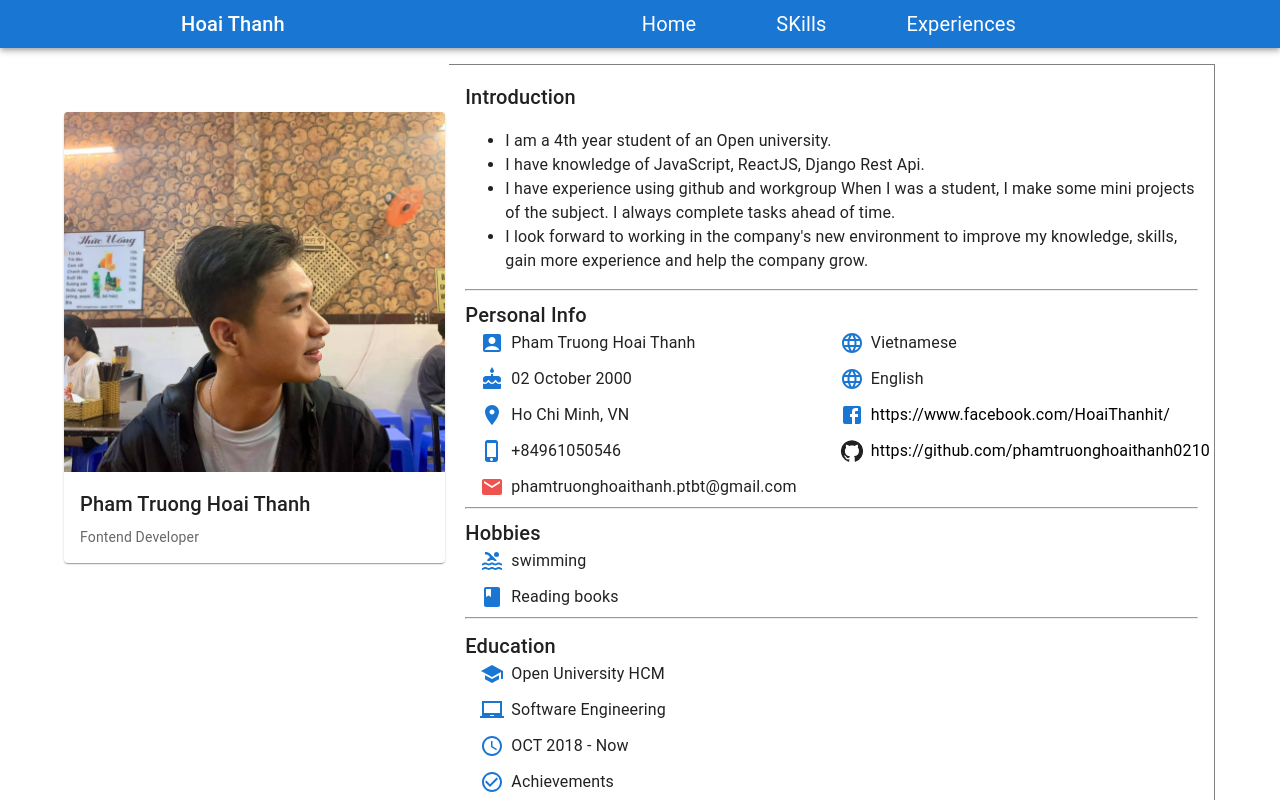
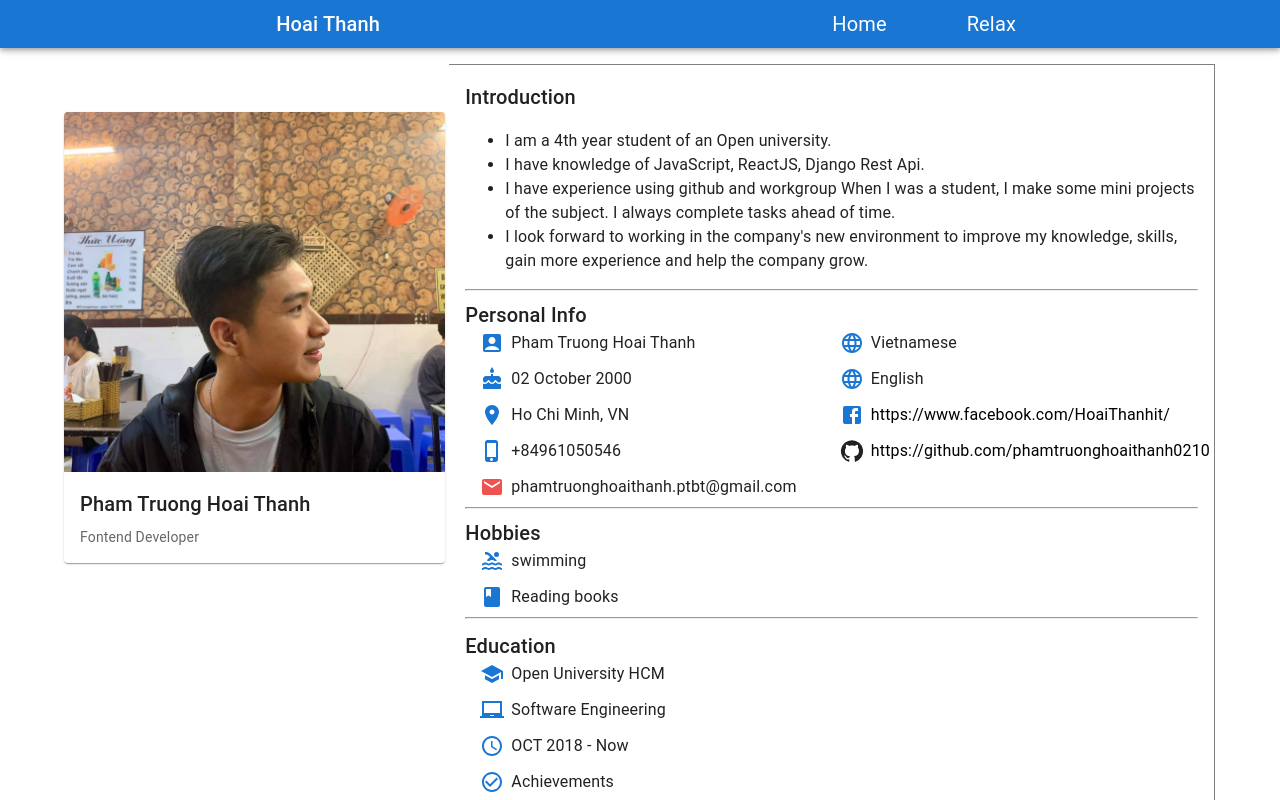
Before and after one commit to phamtruonghoaithanh0210/cv, a React (Create React App) app: page / in a window 1280 px wide. Shown: the top 800 px of the page. Built offline with nearby package versions, Linux system fonts and the light colour scheme.

Commit message:
update header

```diff
--- a/src/header/DrawerComponent.js
+++ b/src/header/DrawerComponent.js
@@ -16,6 +16,11 @@ export default function DrawerComponent() {
                             <Link to="/"  className={classes.link}>Home</Link>
                         </ListItemText>
                     </ListItem>
+                    <ListItem onClick={()=> setOpenDrawer(false)}>
+                        <ListItemText>
+                            <Link to="/relax" className={classes.link}>Relax</Link>
+                        </ListItemText>
+                    </ListItem>
                 </List>
             </Drawer>
             <IconButton onClick={() => setOpenDrawer(!openDrawer)} className={classes.icon}>
@@ -28,8 +33,12 @@ export default function DrawerComponent() {
 const useStyles = makeStyles( () => ({
     link: {
         textDecoration: "none",
-        color: "Blue",
+        color: "#8bd3dd",
         fontSize : "20px",
+        "&:hover": {
+            color: "Blue",
+            borderBottom: "1px solid white",
+        },
     },
     icon : {
         color : "red"
--- a/src/header/Header.js
+++ b/src/header/Header.js
@@ -19,8 +19,7 @@ export default function Header() {
                 {isMobile ? (<DrawerComponent/>) : (
                     <div className={classes.navlinks}>
                         <Link to="/" className={classes.link}>Home</Link>
-                        <Link to="/skill" className={classes.link}>SKills</Link>
-                        <Link to="/experiences" className={classes.link}>Experiences</Link>
+                        <Link to="/relax" className={classes.link}>Relax</Link>
                     </div>
                     )
                 }
```
